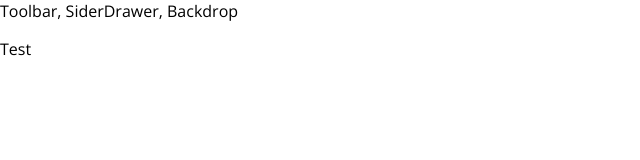
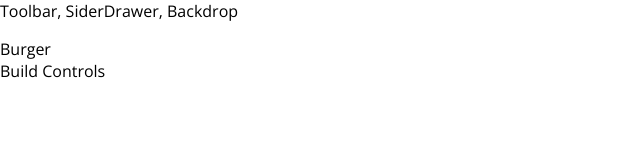
Before and after one commit to A-Wei/react-burger-builder, a React app: page / in a window 1280 px wide. Shown: the top 160 px of the page, without its empty margins (0-640 px from the left). Built offline with nearby package versions, Linux system fonts and the light colour scheme.

Commit message:
Add burger builder container

```diff
--- a/src/App.js
+++ b/src/App.js
@@ -1,13 +1,14 @@
 import React, { Component } from 'react';
 
 import Layout from './components/Layout/Layout'
+import BurgerBuilder from './containers/BurgerBuilder/BurgerBuilder'
 
 class App extends Component {
   render() {
     return (
       <div>
         <Layout>
-          <p>Test</p>
+          <BurgerBuilder />
         </Layout>
       </div>
     );
--- /dev/null
+++ b/src/components/Layout/Layout.css
@@ -0,0 +1,3 @@
+.Content {
+    margin-top: 16px;
+}
--- a/src/components/Layout/Layout.js
+++ b/src/components/Layout/Layout.js
@@ -1,10 +1,12 @@
 import React from 'react'
+
 import Aux from '../../hoc/Aux'
+import classes from './Layout.css'
 
 const layout = ( props ) => (
     <Aux>
         <div>Toolbar, SiderDrawer, Backdrop</div>
-        <main>
+        <main className={classes.Content}>
             {props.children}
         </main>
     </Aux>
--- /dev/null
+++ b/src/containers/BurgerBuilder/BurgerBuilder.js
@@ -0,0 +1,16 @@
+import React, { Component } from 'react';
+
+import Aux from '../../hoc/Aux'
+
+class BurgerBuilder extends Component {
+    render () {
+        return (
+            <Aux>
+                <div>Burger</div>
+                <div>Build Controls</div>
+            </Aux>
+        );
+    }
+}
+
+export default BurgerBuilder
```
